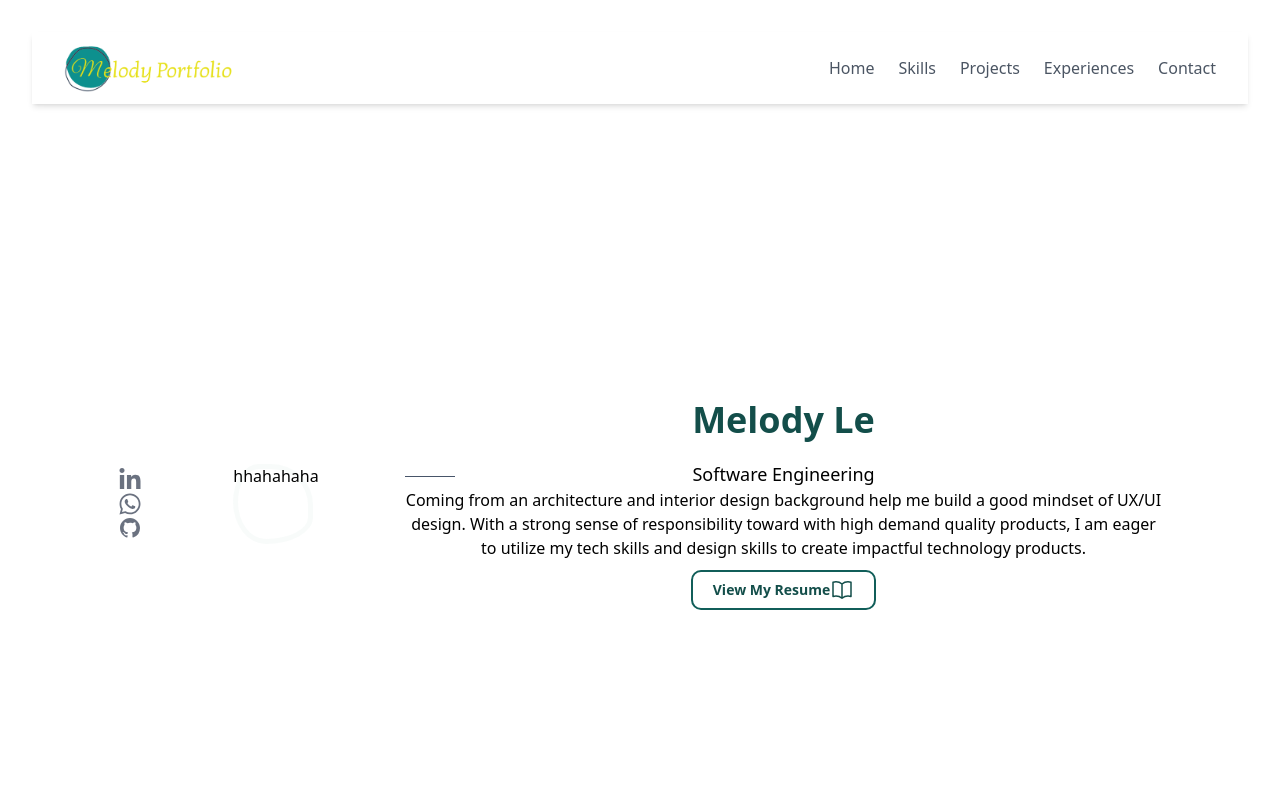
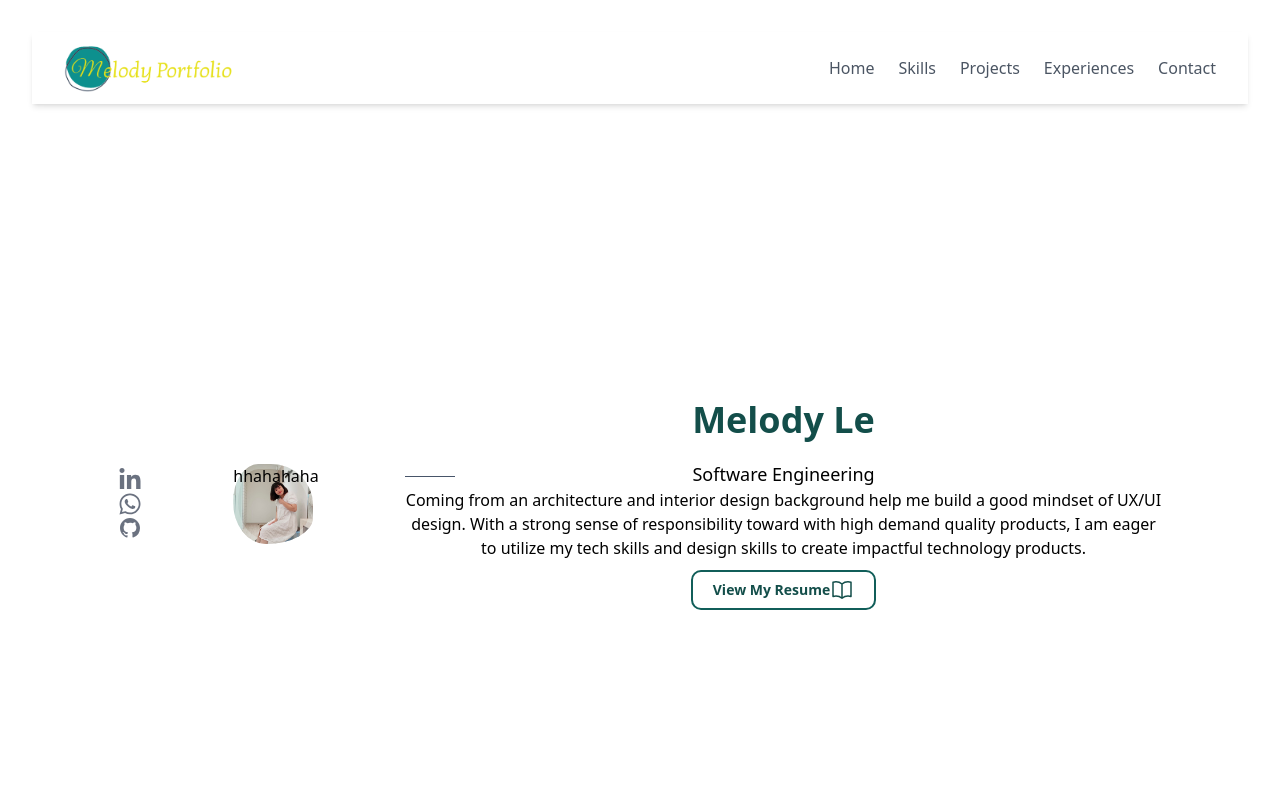
Before and after one commit to Melody-Le/melody-portfolio, a React (Vite) app: page / in a window 1280 px wide. Shown: the top 800 px of the page. Built offline with nearby package versions, Linux system fonts and the light colour scheme; a web font is replaced by a local one.

Commit message:
Feat: profile

```diff
--- a/src/containers/Home/ProfilePhoto.jsx
+++ b/src/containers/Home/ProfilePhoto.jsx
@@ -4,7 +4,7 @@ function ProfilePhoto() {
   return (
     <div
       data-aos="fade-right"
-      className="profile-animation transition duration-150 ease-in-out w-9 basis-1/2 md:basis-1/4 justify-self-start max-w-20 aspect-square bg-cover bg-no-repeat bg-center"
+      className="profile-animation transition duration-150 ease-in-out w-9 basis-1/2 md:basis-1/4 justify-self-start max-w-20 aspect-square bg-cover bg-no-repeat bg-center bg-profile"
     >
       hhahahaha
     </div>
```
